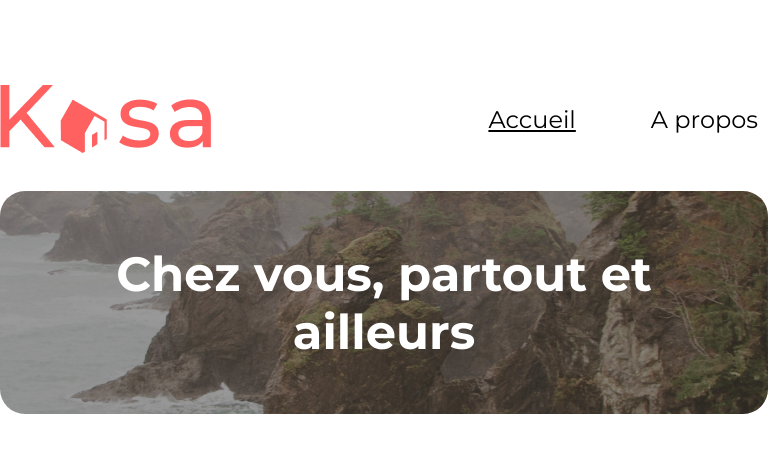
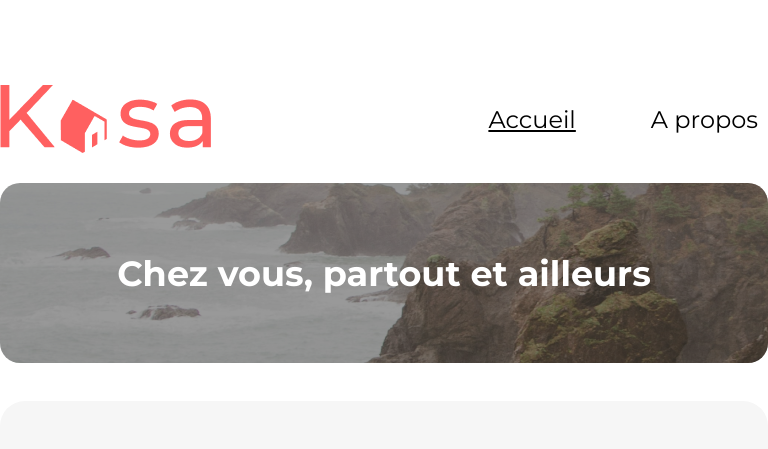
Before and after one commit to Audrey12051986/OCR_P7_Kasa, a React (Create React App) app: page / in a window 768 px wide. Shown: the top 449 px of the page. Built offline with nearby package versions, Linux system fonts and the light colour scheme; grey boxes are pictures that could not be loaded.

Commit message:
update style banner mobil- tablet

```diff
--- a/src/styles/components/_banner.scss
+++ b/src/styles/components/_banner.scss
@@ -27,18 +27,6 @@
     margin: 0;
     padding: 0 20px;
   }
-
-  // Styles spécifiques pour le banner de la page d'accueil
-  &--home {
-    background-size: cover;
-    background-position: center;
-  }
-
-  // Styles spécifiques pour le banner de la page à propos
-  &--about {
-    background-size: cover;
-    background-position: center;
-  }
 }
 
 // Desktop version
@@ -47,37 +35,23 @@
 
 // Tablet version
 @media (min-width: 768px) and (max-width: 1023px) {
+  .banner {
+    height: 180px;
+    width: 100%;
+    border-radius: 20px;
+    margin-top: 30px;
+
+    h1 {
+      font-size: 35px;
+    }
+  }
 }
 
-// Mobile version
-/*@media (max-width: 767px) {
-  .banner {
-    margin: 20px;
-    &__container {
-      .banner__title {
-        position: absolute;
-        top: 31px;
-        left: 16px;
-        height: 111px;
-        h1 {
-          color: #fff;
-          font-size: 24px;
-          font-weight: 700;
-          text-align: center;
-          margin: 0;
-          padding: 0 20px;
-        }
-      }
-    }
-  }
-}*/
-
+// Mobil version
 @media (min-width: 320px) and (max-width: 767px) {
   .banner {
     height: 140px;
     width: 100%;
-    font-size: 14px;
-    line-height: 40px;
     border-radius: 10px;
     margin-top: 20px;
 
@@ -87,7 +61,7 @@
     h1 {
       position: absolute;
       left: 10px;
-      bottom: 31px;
+      bottom: 40px;
       text-align: left;
       width: 225px;
       font-size: 24px;
```
